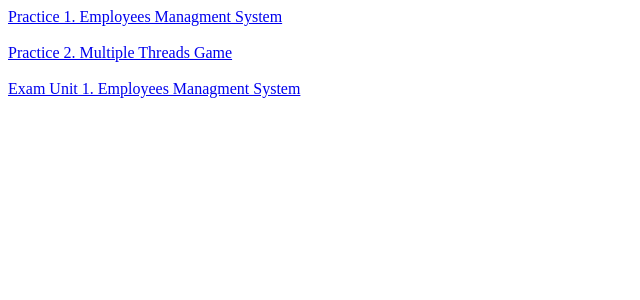
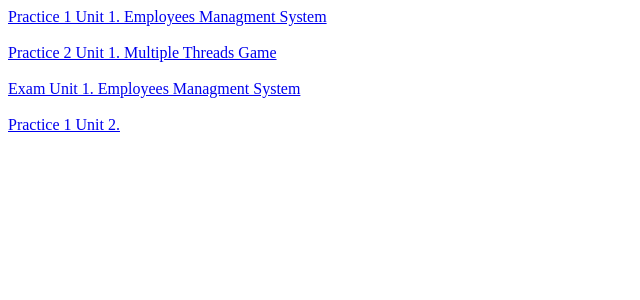
Before and after one commit to jorgetrad99/pracTecWebDesign, a Next.js app: page / in a window 1280 px wide. Shown: the top 300 px of the page, without its empty margins (0-640 px from the left). Built offline with nearby package versions, Linux system fonts and the light colour scheme.

Commit message:
Practice 1 Unit 2 ready :) Testing expressionns in a server

```diff
--- a/pages/index.tsx
+++ b/pages/index.tsx
@@ -6,15 +6,15 @@ const Home = () => {
     return (
         <Fragment>
             <NextLink
-                href='/practice1'
+                href='/practice1U1'
             >
-                <a>Practice 1. Employees Managment System</a>
+                <a>Practice 1 Unit 1. Employees Managment System</a>
             </NextLink>
             <br /><br />
             <NextLink
-                href='/practice2'
+                href='/practice2U1'
             >
-                <a>Practice 2. Multiple Threads Game</a>
+                <a>Practice 2 Unit 1. Multiple Threads Game</a>
             </NextLink>
             <br /><br />
             <NextLink
@@ -22,6 +22,12 @@ const Home = () => {
             >
                 <a>Exam Unit 1. Employees Managment System</a>
             </NextLink>
+            <br /><br />
+            <NextLink
+                href='/practice1U2'
+            >
+                <a>Practice 1 Unit 2. </a>
+            </NextLink>
         </Fragment>
     )
 }
--- a/pages/practice1.tsx
+++ b/pages/practice1U1.tsx
@@ -6,7 +6,7 @@ import EmployeesList from "../components/practice1/EmployeesList/index";
 import { DataProvider } from "../context/DataContext";
 import { ActionsProvider } from "../context/ActionsContext";
 
-const Practice1 = () => {
+const Practice1U1 = () => {
     return (
         <DataProvider>
             <ActionsProvider>
@@ -24,4 +24,4 @@ const Practice1 = () => {
     );
 };
 
-export default Practice1;
+export default Practice1U1;
--- a/pages/practice2.tsx
+++ b/pages/practice2U1.tsx
@@ -5,7 +5,7 @@ import SaveIcon from '@mui/icons-material/Save';
 import PlayerRecord from "../components/practice2/PlayerRecord";
 import Vector from "../components/practice2/Vector";
 
-const Practice2 = () => {
+const Practice2U1 = () => {
     const [ threeBoxesMarked, setThreeBoxesMarked ] = useState();
     const [ isPlaying, setIsPlaying ] = useState(false);
 
@@ -67,4 +67,4 @@ const Practice2 = () => {
     );
 }
 
-export default Practice2;
+export default Practice2U1;
```
Also changed, not shown: pages/practice1U2.tsx (added, +19 -0 lines).
